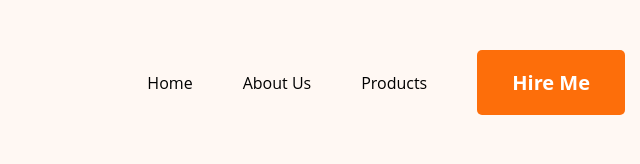
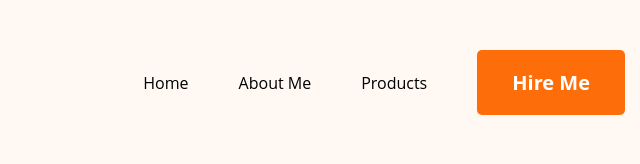
Before and after one commit to softcoder007/protfolio-practise, a plain HTML site: page index.html in a window 1280 px wide. Shown: the top 164 px of the page, 455-1095 px from the left. Drawn offline with Linux system fonts and the light colour scheme.

```diff
--- a/index.html
+++ b/index.html
@@ -14,7 +14,7 @@
             <h1>Tar<span class="text-primary">i</span>kul</h1>
             <ul>
                 <li>Home</li>
-                <li>About Us</li>
+                <li>About Me</li>
                 <li>Products</li>
                 <li><Button class="btn-primary">Hire Me</Button></li>
             </ul>
```
